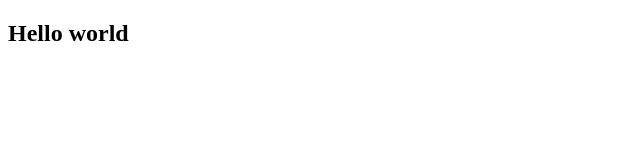
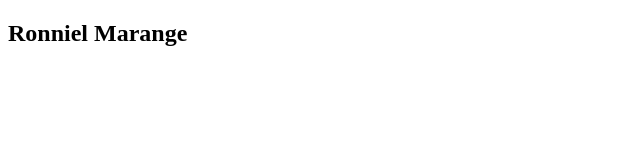
Before and after one commit to ronnie-thunderclap/Foobar, a plain HTML site: page index.html in a window 1280 px wide. Shown: the whole page, without its empty margins (0-640 px from the left). Drawn offline with Linux system fonts and the light colour scheme.

Commit message:
update h2 with my name

```diff
--- a/index.html
+++ b/index.html
@@ -7,6 +7,6 @@
     <title>Document</title>
 </head>
 <body>
-    <h2>Hello world</h2>
+    <h2>Ronniel Marange</h2>
 </body>
 </html>
```
